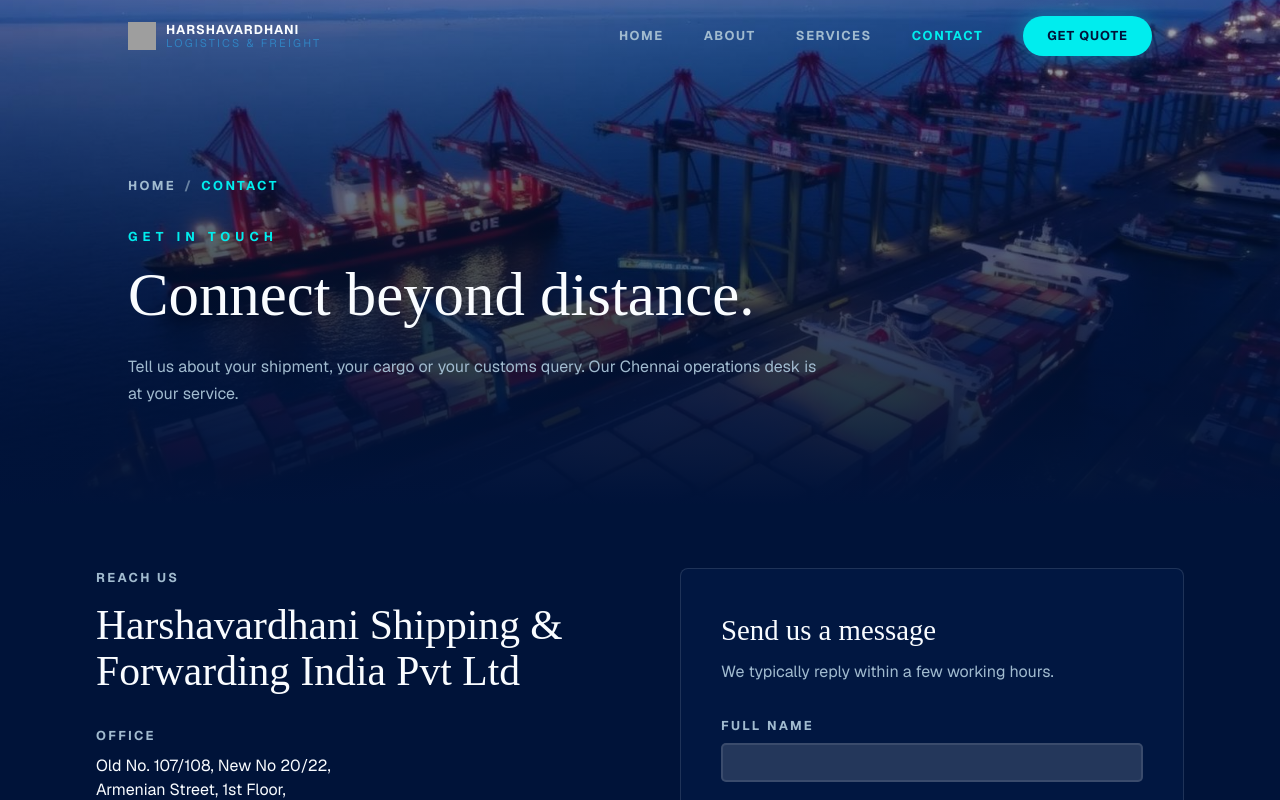
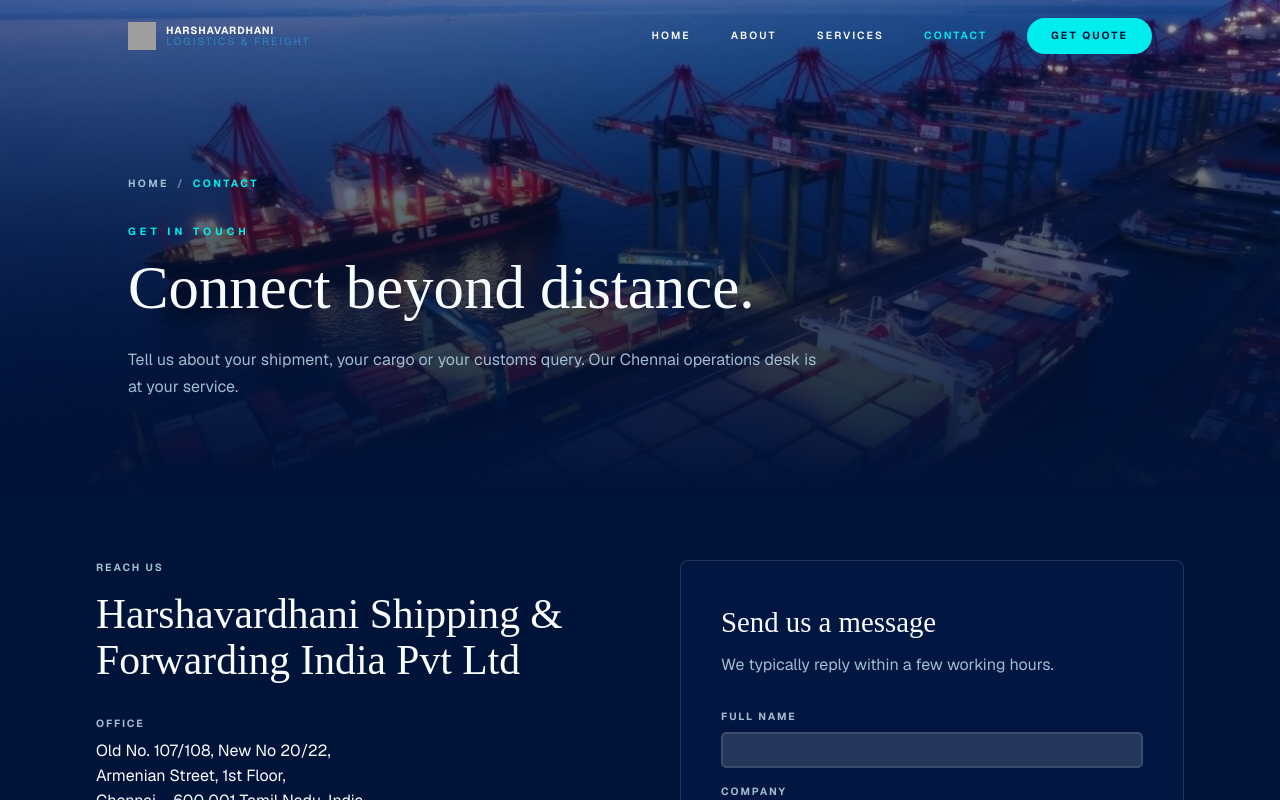
Before and after one commit to SiteNova2026/Harsha-logistics, a Next.js app in the folder client/: page /contact in a window 1280 px wide. Shown: the top 800 px of the page. Built offline with nearby package versions, Linux system fonts and the light colour scheme; grey boxes are pictures that could not be loaded.

Commit message:
pageheader and navebar

```diff
--- a/client/app/quote/page.tsx
+++ b/client/app/quote/page.tsx
@@ -7,7 +7,7 @@
   return (
     <div className="quote-page">
       <PageHeader
-      breadcrumbs={[{ label: "Home", href: "/" }, { label: quoteCopy.hero.eyebrow }]}
+      breadcrumbs={[{ label: "Home", href: "/" }, { label: 'Quote' }]}
        eyebrow={quoteCopy.hero.eyebrow}
        title={quoteCopy.hero.title}
        description={quoteCopy.hero.description}
--- a/client/app/styles/abstracts/_variables.scss
+++ b/client/app/styles/abstracts/_variables.scss
@@ -25,4 +25,6 @@
     --border: oklch(100% 0 0 / .1);
     --input: oklch(100% 0 0 / .14);
     --ring: oklch(85% .16 195);
+    --text-white-85:color-mix(in oklab, var(--color-white) 85%, transparent);
+
 }
--- a/client/app/styles/global.scss
+++ b/client/app/styles/global.scss
@@ -77,9 +77,9 @@
 }
 
 .site-nav-link {
-  color: var(--muted-foreground);
-  font-weight: 700;
-  letter-spacing: 0.12em;
+  color: var(--text-white-85);
+  font-weight: 600;
+  letter-spacing: 0.20em;
   text-decoration: none;
   text-transform: uppercase;
   transition: color 0.2s ease;
@@ -98,14 +98,13 @@
   background: var(--accent-cyan);
   color: var(--primary-foreground);
   font-weight: 700;
-  letter-spacing: 0.08em;
+  letter-spacing: 0.20em;
   text-decoration: none;
   text-transform: uppercase;
 }
 
 .site-quote-link {
   padding: 0.625rem 1.5rem;
-  box-shadow: 0 0 20px color-mix(in oklab, var(--accent-cyan) 35%, transparent);
 }
 
 .mobile-menu {
--- a/client/app/styles/include/input.scss
+++ b/client/app/styles/include/input.scss
@@ -1,69 +1,4 @@
 @use '../abstracts/breakpoints' as *;
-
-
-.title-9xl {
-    font-size: 3.5rem;
-
-    @include media-min-md {
-        font-size: 5rem;
-    }
-
-    @include media-min-lg {
-        font-size: 7rem;
-    }
-
-    @include media-min-3-xl {
-        font-size: 9rem;
-    }
-}
-
-.title-8xl {
-    font-size: 3rem;
-
-    @include media-min-md {
-        font-size: 4.5rem;
-    }
-
-    @include media-min-lg {
-        font-size: 6rem;
-    }
-
-    @include media-min-3-xl {
-        font-size: 8rem;
-    }
-}
-
-.title-7xl {
-    font-size: 2.8rem;
-
-    @include media-min-md {
-        font-size: 4rem;
-    }
-
-    @include media-min-lg {
-        font-size: 5.2rem;
-    }
-
-    @include media-min-3-xl {
-        font-size: 6.5rem;
-    }
-}
-
-.title-6xl {
-    font-size: 2.5rem;
-
-    @include media-min-md {
-        font-size: 3.5rem;
-    }
-
-    @include media-min-lg {
-        font-size: 4.5rem;
-    }
-
-    @include media-min-3-xl {
-        font-size: 5.5rem;
-    }
-}
 
 .title-5xl {
     font-size: 3rem;
@@ -77,21 +12,6 @@
     }
 }
 
-.title-4xl {
-    font-size: 2rem;
-
-    @include media-min-md {
-        font-size: 2.6rem;
-    }
-
-    @include media-min-lg {
-        font-size: 3.2rem;
-    }
-
-    @include media-min-3-xl {
-        font-size: 3.8rem;
-    }
-}
 
 .title-3xl {
     font-size: 1.8rem;
@@ -109,21 +29,6 @@
     }
 }
 
-.title-2xl {
-    font-size: 20px;
-
-    @include media-min-md {
-        font-size: 25px;
-    }
-
-    @include media-min-lg {
-        font-size: 30px;
-    }
-
-    @include media-min-3-xl {
-        font-size: 32px;
-    }
-}
 
 .title-xl {
     font-size: 1.2rem;
@@ -174,7 +79,7 @@
 }
 
 .normal-small {
-    font-size: 0.8rem;
+    font-size: 0.7rem;
 
     @include media-min-md {
         font-size: 0.9rem;
@@ -183,81 +88,14 @@
     @include media-min-lg {
         font-size: 1rem;
     }
-
-    @include media-min-3-xl {
-        font-size: 1.2rem;
-    }
 }
 
-.normal-s {
-    font-size: 0.83rem;
+
+.normal-xsmall {
+    font-size: 0.6rem;
 
     @include media-min-md {
-        font-size: 0.93rem;
-    }
-
-    @include media-min-lg {
-        font-size: 1.03rem;
-    }
-
-    @include media-min-3-xl {
-        font-size: 1.03rem;
-    }
-}
-
-.normal-x {
-    font-size: 0.7rem;
-
-    @include media-min-md {
-        font-size: 0.8rem;
-    }
-
-    @include media-min-lg {
-        font-size: 0.9rem;
-    }
-
-    @include media-min-3-xl {
-        font-size: 1rem;
-    }
-}
-
-.normal-xsmall {
-    font-size: 0.68rem;
-
-    @include media-min-md {
-        font-size: 0.7rem;
-    }
-
-    @include media-min-lg {
-        font-size: 0.8rem;
-    }
-
-    @include media-min-3-xl {
-        font-size: 0.9rem;
-    }
-}
-
-.normal-xxsmall {
-    font-size: 0.6rem;
-
-    @include media-min-lg {
-        font-size: 0.7rem;
-    }
-
-    @include media-min-3-xl {
-        font-size: 0.8rem;
-    }
-}
-
-.normal-xxxsmall {
-    font-size: 0.45rem;
-
-    @include media-min-md {
-        font-size: 0.5rem;
-    }
-
-    @include media-min-lg {
-        font-size: 0.6rem;
+        font-size: 0.65rem;
     }
 
     @include media-min-3-xl {
--- a/client/components/layout/Header.tsx
+++ b/client/components/layout/Header.tsx
@@ -36,11 +36,11 @@
             height={28}
             className="site-brand-logo"
           />
-          <div className="site-brand-copy">
+          <div className="site-brand-copy md:hidden lg:block">
             <div className="site-brand-name normal-xsmall">
               {company.shortName}
             </div>
-            <div className="site-brand-tagline normal-xxsmall">
+            <div className="site-brand-tagline normal-xsmall">
               {siteCopy.brand.logistics}
             </div>
           </div>
--- a/client/components/layout/MobileMenu.tsx
+++ b/client/components/layout/MobileMenu.tsx
@@ -56,7 +56,7 @@
                   href={item.href}
                   onClick={() => setOpen(false)}
                   className={cn(
-                    "mobile-menu-link normal-small",
+                    "mobile-menu-link normal-xsmall",
                     isActive
                       ? "mobile-menu-link-active"
                       : ""
--- a/client/components/shared/PageHero.tsx
+++ b/client/components/shared/PageHero.tsx
@@ -39,9 +39,9 @@
         <nav className="page-hero-breadcrumbs">
           {breadcrumbs.map((crumb, i) => (
             <span key={crumb.label} className="page-hero-crumb normal-xsmall">
-              {i > 0 && <span className="page-hero-divider normal-xsmall">/</span>}
+              {i > 0 && <span className="page-hero-divider normal-xxsmall">/</span>}
               {crumb.href ? (
-                <p className="page-hero-crumb-link cursor-pointer normal-xsmall">
+                <p className="page-hero-crumb-link cursor-pointer normal-xxxsmall">
                   {crumb.label}
                 </p>
               ) : (
```
